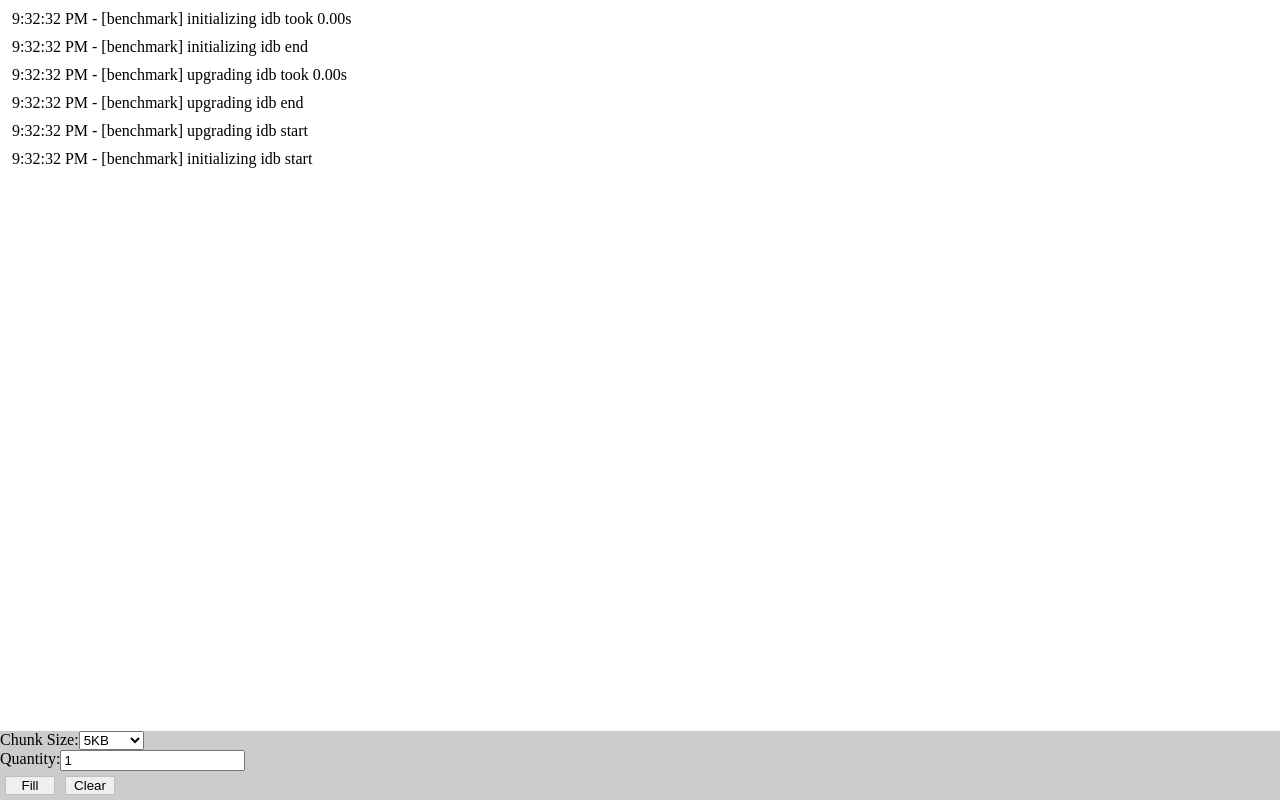
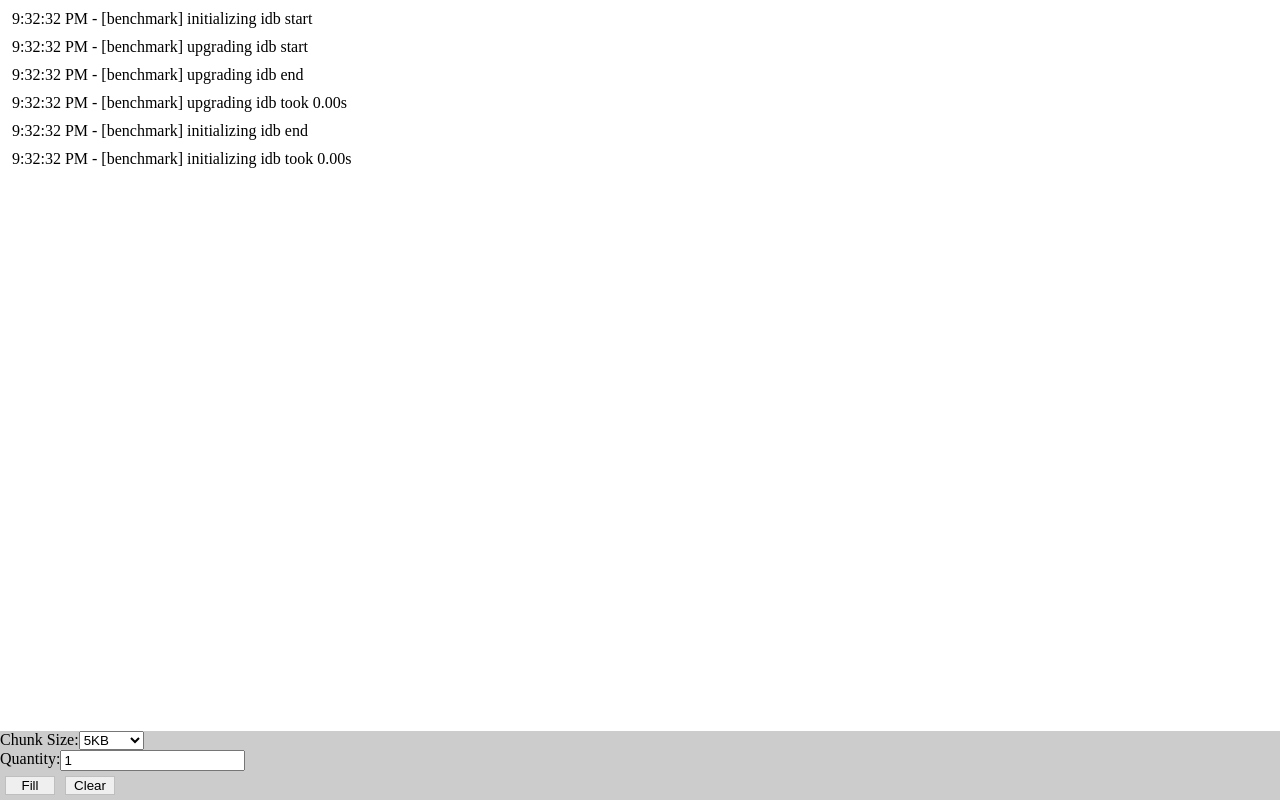
Before and after one commit to zeroliu/indexeddb_playground, a React app: page / in a window 1280 px wide. Built offline with nearby package versions, Linux system fonts and the light colour scheme.

Commit message:
Changed logger to display latest log at the bottom

```diff
--- a/src/components/logger/Logger.tsx
+++ b/src/components/logger/Logger.tsx
@@ -1,15 +1,21 @@
-import React from 'react';
+import React, {useEffect, useRef} from 'react';
 import {logsSelector} from 'model/logs/logs_selectors';
 import {useSelector} from 'react-redux';
 import './logger.css';
 
 export function Logger() {
   const logs = useSelector(logsSelector);
+  const divRef = useRef<HTMLSpanElement>(null);
+  useEffect(() => {
+    divRef.current?.scrollIntoView();
+  });
+
   return (
     <div className="idb-logger">
       {logs.map((log, index) => (
         <p key={index}>{log}</p>
       ))}
+      <span ref={divRef}></span>
     </div>
   );
 }
--- a/src/components/logger/logger.css
+++ b/src/components/logger/logger.css
@@ -3,6 +3,7 @@
   height: 100%;
   overflow-y: scroll;
   padding: 0 10px;
+  box-sizing: border-box;
 }
 
 .idb-logger > p {
--- a/src/model/logs/logs_reducers.ts
+++ b/src/model/logs/logs_reducers.ts
@@ -7,7 +7,7 @@ export const logsReducer: Reducer<string[], LogsAction> = (
 ) => {
   switch (action.type) {
     case LOGS_ADDED:
-      return [...action.payload, ...state];
+      return [...state, ...action.payload];
   }
   return state;
 };
--- a/src/services/idb.ts
+++ b/src/services/idb.ts
@@ -45,11 +45,13 @@ export function clearAbuser() {
   };
 }
 
-export function fillAbuser(size: number, quantity: number) {
+export function fillAbuser(sizeInKb: number, quantity: number) {
   checkIdb();
-  const benchmarkAddToIdb = new Benchmark('Adding to abuser store');
+  const benchmarkAddToIdb = new Benchmark(
+    `Adding ${quantity} x ${sizeInKb}kb entries`
+  );
   const benchmarkCreateObj = new Benchmark('Creating idb objects');
-  const content = new Array((size * 1024) / 4 + 1).join('abcd');
+  const content = new Array((sizeInKb * 1024) / 4 + 1).join('abcd');
   const transaction = db.transaction(ABUSER_STORE, 'readwrite');
   const store = transaction.objectStore(ABUSER_STORE);
   for (let i = 0; i < quantity; ++i) {
--- a/src/services/logger.ts
+++ b/src/services/logger.ts
@@ -13,7 +13,7 @@ const debouncedFlush = debounce(flush, 200);
 
 export function log(msg: string, src: string) {
   const content = `${new Date().toLocaleTimeString()} - [${src}] ${msg}`;
-  logCache.unshift(content);
+  logCache.push(content);
   console.log(content);
   debouncedFlush();
 }
```
